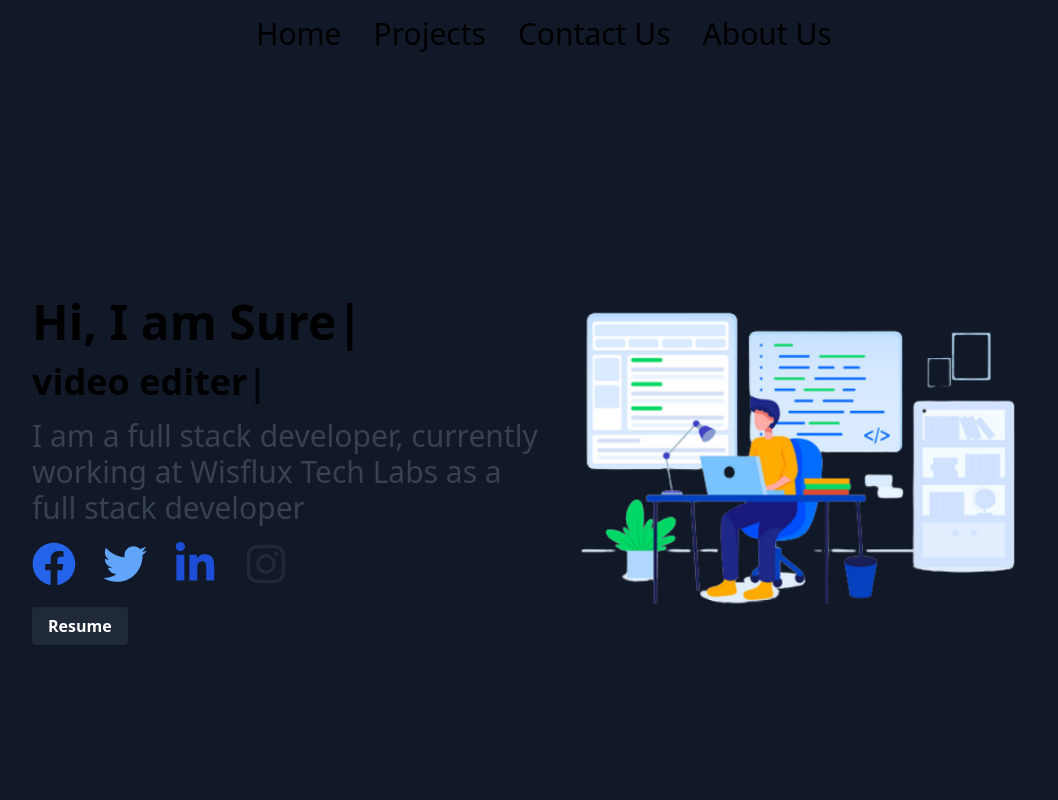
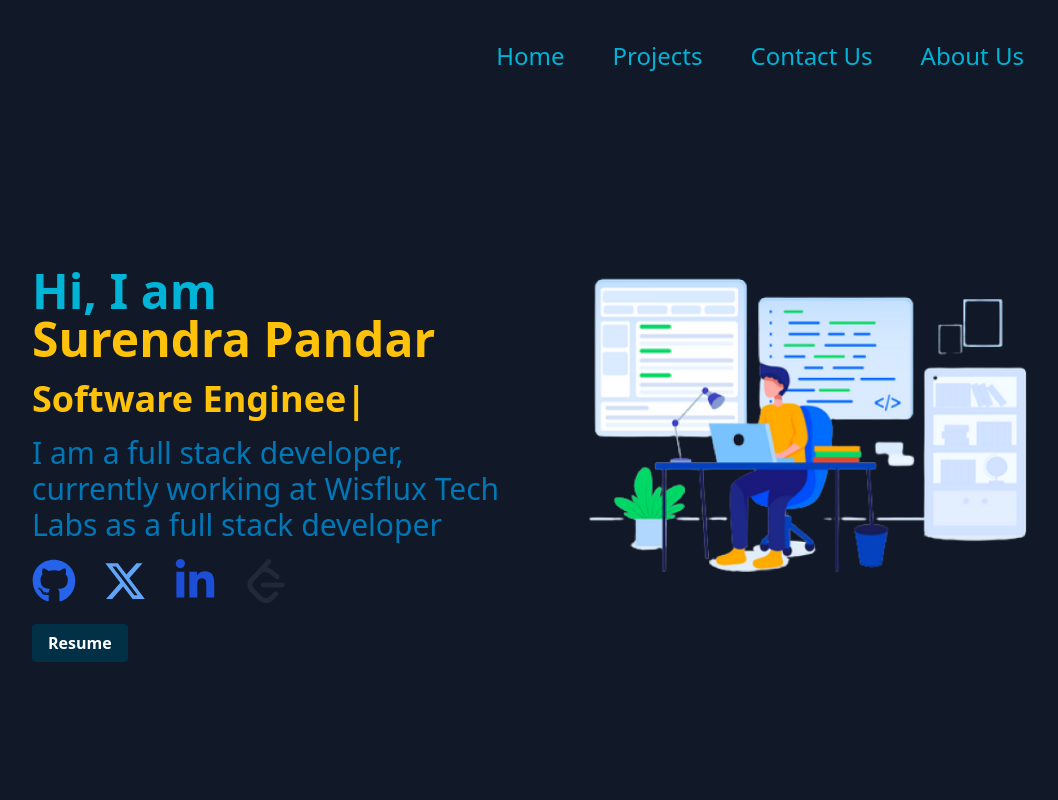
Before and after one commit to jinilptl/portfolio, a React (Vite) app: page / in a window 1280 px wide. Shown: the top 800 px of the page, without its empty margins (96-1154 px from the left). Built offline with nearby package versions, Linux system fonts and the light colour scheme.

Commit message:
changing website theme

```diff
--- a/package.json
+++ b/package.json
@@ -15,6 +15,7 @@
     "react": "^18.3.1",
     "react-dom": "^18.3.1",
     "react-icons": "^5.2.1",
+    "styled-components": "^6.1.12",
     "typed.js": "^2.1.0"
   },
   "devDependencies": {
--- a/src/App.jsx
+++ b/src/App.jsx
@@ -21,7 +21,7 @@ function App() {
 }, []);
 
   return (
-    <div className='contaiiner overflow-hidden'>
+    <div className='contaiiner overflow-hidden '>
      <HomePage></HomePage>
      <AboutPage></AboutPage>
      <Educationpage></Educationpage>
--- a/src/components/Homemain.jsx
+++ b/src/components/Homemain.jsx
@@ -6,56 +6,48 @@ import myimage from "./../../src/image.png";
 import AOS from 'aos';
 import 'aos/dist/aos.css';
 
-
 const Homemain = () => {
   useEffect(() => {
     AOS.init();
-}, []);
-  const typedElement1 = useRef(null);
+  }, []);
+
   const typedElement2 = useRef(null);
 
   useEffect(() => {
-    const options = {
-      strings: ["Hi, I am Surendra Pandar"],
-      typeSpeed: 50,
-      backSpeed: 50,
+    const options2 = {
+      strings: ["Full Stack Developer", "Software Engineer", "Teacher by passion"],
+      typeSpeed: 100,
+      backSpeed: 60,
       loop: true,
     };
 
-    const options2 = {
-        strings: ["Full Stack Developer","web designer","video editer","teacher"],
-        typeSpeed: 50,
-        backSpeed: 50,
-        loop: true,
-      };
-
-    const typed1 = new Typed(typedElement1.current, options);
     const typed2 = new Typed(typedElement2.current, options2);
 
     return () => {
-        typed1.destroy();
-        typed2.destroy();
-      };
+      typed2.destroy();
+    };
   }, []);
 
   return (
-    <div id="home" data-aos="fade-down"
-    data-aos-easing="linear"
-    data-aos-duration="2500">
-      <div className="flex md:flex-row md:p-4 min-h-screen md:ml-16 md:mr-16 flex-col items-center" >
-        <div className="leftbox md:w-1/2 w-[80%] md:pt-4 md:pb-4 md:pl-4 flex flex-col md:justify-center items-start space-y-4 md:mt-0 mt-10 h-auto">
+    <div id="home" data-aos="fade-down" data-aos-easing="linear" data-aos-duration="2500">
+      <div className="flex md:flex-row md:p-4 min-h-screen md:ml-16 md:mr-16 flex-col items-center  ">
+        <div className="leftbox md:w-1/2 w-[80%] md:pt-4 md:pb-4 md:pl-4 flex flex-col md:justify-center items-start space-y-4 md:mt-[-70px] mt-10 h-auto">
           <div className="md:w-full">
-            <h1 className="md:text-5xl text-3xl font-bold" data-aos="fade-up">
-              <span ref={typedElement1}></span>
+            <h1 className="md:text-5xl text-2xl font-bold" data-aos="fade-up">
+              <span>
+               <span className=" text-[#00b4d8]">Hi, I am</span>  <span className="animated-text">Surendra Pandar</span>
+              </span>
             </h1>
           </div>
           <div className="">
-            <h2 className="md:text-4xl text-2xl font-semibold">
-            <span ref={typedElement2}></span>
+            <h2 className="md:text-4xl text-xl font-semibold animated-text">
+              <span ref={typedElement2}></span>
             </h2>
           </div>
           <div className="">
-            <p className="md:text-3xl text-xl text-gray-700" data-aos="fade-up">I am a full stack developer, currently working at Wisflux Tech Labs as a full stack developer</p>
+            <p className="md:text-3xl text-md text-[#0077b6]" data-aos="fade-up">
+              I am a full stack developer, currently working at Wisflux Tech Labs as a full stack developer
+            </p>
           </div>
           <div className="flex w-[85%] md:pb-0 pb-3">
             <Allicon />
@@ -64,10 +56,43 @@ const Homemain = () => {
             <Primarybtn />
           </div>
         </div>
-        <div className="rightbox md:w-1/2 flex justify-center md:mt-0 mt-5">
-          <img src={myimage} alt="Profile" className="" />
+        <div className="rightbox md:w-1/2 flex justify-center md:mt-[-120px] mt-5 lg:ml-10 ">
+          <img src={myimage} alt="Profile" className="animated-image" />
         </div>
       </div>
+
+      {/* Custom CSS */}
+      <style jsx>{`
+        @keyframes colorChange {
+          0% { color: #ff6b6b; }
+          25% { color: #ffcc00; }
+          50% { color: #00bfff; }
+          75% { color: #ff6347; }
+          100% { color: #ff6b6b; }
+        }
+
+        .animated-text {
+          display: inline-block;
+          animation: colorChange 6s infinite;
+        }
+
+        @keyframes scaleUp {
+          0% { transform: scale(1); }
+          50% { transform: scale(1.05); }
+          100% { transform: scale(1); }
+        }
+
+        .animated-image {
+          transition: transform 0.3s ease, box-shadow 0.3s ease;
+          animation: scaleUp 5s infinite;
+        }
+
+        .animated-image:hover {
+          transform: scale(1.1);
+          box-shadow: 0 10px 20px rgba(0, 128, 128, 0.5);
+          border-radius:20px
+        }
+      `}</style>
     </div>
   );
 };
--- a/src/components/icon.jsx
+++ b/src/components/icon.jsx
@@ -1,25 +1,26 @@
-import { FaFacebook, FaTwitter, FaLinkedinIn, FaInstagram  } from 'react-icons/fa';
+import { FaGithub, FaXTwitter, FaLinkedinIn } from 'react-icons/fa6';
+import { SiLeetcode } from 'react-icons/si';
 
 let Allicon=()=>{
     return(
 
 
         <div className='mb-3 flex w-64 h-auto justify-between align-middle'>
-        <a href="https://facebook.com" target="_blank" rel="noopener noreferrer">
-                <FaFacebook className="text-blue-600 hover:text-blue-800 md:size-11 size-9" />
+        <a href="https://github.com" target="_blank" rel="noopener noreferrer">
+                <FaGithub className="text-blue-600 hover:text-[#cdb4db] md:size-11 size-9" />
 
             </a>
 
             <a href="https://twitter.com" target="_blank" rel="noopener noreferrer">
-                <FaTwitter className="text-blue-400 hover:text-blue-600 md:size-11 size-9" />
+                <FaXTwitter className="text-blue-400 hover:text-[#cdb4db] md:size-11 size-9" />
 
             </a>
             <a href="https://linkedin.com" target="_blank" rel="noopener noreferrer">
-                <FaLinkedinIn className="text-blue-700 hover:text-blue-900 md:size-11 size-9" />
+                <FaLinkedinIn className="text-blue-700 hover:text-[#cdb4db] md:size-11 size-9" />
 
             </a>
-            <a href="https://instagram.com" target="_blank" rel="noopener noreferrer">
-                <FaInstagram  className="text-gray-800 hover:text-gray-900 md:size-11 size-9" />
+            <a href="https://leetcode.com" target="_blank" rel="noopener noreferrer">
+                <SiLeetcode  className="text-gray-800 hover:text-[#cdb4db] md:size-11 size-9" />
 
             </a>
 
--- a/src/components/navbaar.jsx
+++ b/src/components/navbaar.jsx
@@ -1,13 +1,12 @@
-import React, { useState,useEffect } from 'react';
-
+import React, { useState, useEffect } from 'react';
 import AOS from 'aos';
 import 'aos/dist/aos.css';
-
 
 const Navbaar = () => {
   useEffect(() => {
     AOS.init();
   }, []);
+
   const [isOpen, setIsOpen] = useState(false);
 
   const toggleMenu = () => {
@@ -16,38 +15,73 @@ const Navbaar = () => {
 
   return (
     <div>
-      <nav className="p-2 md:mt-0 mt-3 " data-aos="fade-down"
-     data-aos-easing="linear"
-     data-aos-duration="1500">
+      <nav className="p-2 md:mt-0 mt-3" data-aos="fade-down" data-aos-easing="linear" data-aos-duration="1500">
         <div className="container mx-auto">
-          <div className="flex md:justify-between justify-end items-center lg:flex lg:justify-center">
-            <div className="text-black text-md md:text-3xl hidden md:flex">
-              <a href="#home" className="block md:inline-block md:px-4 md:py-2">Home</a>
-              <a href="#projects" className="block md:inline-block md:px-4 md:py-2">Projects</a>
-              <a href="#contact" className="block md:inline-block md:px-4 md:py-2">Contact Us</a>
-              <a href="#about" className="block md:inline-block md:px-4 md:py-2">About Us</a>
+          <div className="flex md:justify-between justify-end items-center lg:flex lg:justify-end lg:mr-24">
+            <div className="text-[#00b4d8] text-md md:text-2xl hidden md:flex md:pt-4">
+              <a href="#home" className="nav-link block md:inline-block md:px-4 md:py-2">Home</a>
+              <a href="#projects" className="nav-link block md:inline-block md:px-4 md:py-2">Projects</a>
+              <a href="#contact" className="nav-link block md:inline-block md:px-4 md:py-2">Contact Us</a>
+              <a href="#about" className="nav-link block md:inline-block md:px-4 md:py-2">About Us</a>
             </div>
             <div className="block lg:hidden">
               <button
                 onClick={toggleMenu}
                 className="text-black focus:outline-none"
               >
-                <svg className="w-6 h-6" fill="none" stroke="currentColor" viewBox="0 0 24 24" xmlns="http://www.w3.org/2000/svg">
+                <svg className="w-6 h-6 text-white" fill="none" stroke="currentColor" viewBox="0 0 24 24" xmlns="http://www.w3.org/2000/svg">
                   <path strokeLinecap="round" strokeLinejoin="round" strokeWidth="2" d={isOpen ? "M6 18L18 6M6 6l12 12" : "M4 6h16M4 12h16M4 18h16"}></path>
                 </svg>
               </button>
             </div>
           </div>
           {isOpen && (
-            <div className="mt-2 lg:hidden flex flex-col items-end">
-              <a href="#home" className="block text-black text-md py-2">Home</a>
-              <a href="#projects" className="block text-black text-md py-2">Projects</a>
-              <a href="#contact" className="block text-black text-md py-2">Contact Us</a>
-              <a href="#about" className="block text-black text-md py-2">About Us</a>
+            <div className="mt-2 lg:hidden flex flex-col items-end ">
+              <a href="#home" className="nav-link block text-[#00b4d8] text-md py-2">Home</a>
+              <a href="#projects" className="nav-link block text-[#00b4d8] text-md py-2">Projects</a>
+              <a href="#contact" className="nav-link block text-[#00b4d8] text-md py-2">Contact Us</a>
+              <a href="#about" className="nav-link block text-[#00b4d8] text-md py-2">About Us</a>
             </div>
           )}
         </div>
       </nav>
+
+      {/* Custom CSS */}
+      <style jsx>{`
+        .nav-link {
+          position: relative;
+          display: inline-block;
+          padding: 0.5rem 1rem;
+          margin: 0.5rem;
+          border: 2px solid transperent;
+          border-radius: 9999px; /* Rounded corners */
+          overflow: hidden;
+          transition: color 0.3s ease-in-out;
+        }
+
+        .nav-link::before {
+          content: '';
+          position: absolute;
+          bottom: 0;
+          left: 0;
+          width: 100%;
+          height: 0%;
+          background-image: radial-gradient( circle 1292px at -13.6% 51.7%,  rgba(0,56,68,1) 0%, rgba(163,217,185,1) 51.5%, rgba(255,252,247,1) 88.6% );
+
+
+          z-index: -1;
+          transition: height 0.3s ease-in-out;
+        }
+
+        .nav-link:hover::before {
+          height: 100%;
+        }
+
+        .nav-link:hover {
+           /* Change this color to your preference */
+          color: white; /* Change this color to your preference */
+        }
+      `}</style>
     </div>
   );
 };
--- a/src/components/primarybtn.jsx
+++ b/src/components/primarybtn.jsx
@@ -1,15 +1,13 @@
+import React from 'react';
 
-let Primarybtn=()=>{
-
-    return(
-        <div>
-<a class="bg-gray-800 text-white font-bold py-2 px-4 rounded hover:bg-gray-700">
-    Resume
-</a>
-
-
-        </div>
-    )
+const Primarybtn = () => {
+  return (
+    <div>
+      <a className="bg-[#023047] text-white font-bold py-2 px-4 rounded transition duration-300 ease-in-out hover:bg-[#0433496e] hover:scale-105">
+        Resume
+      </a>
+    </div>
+  );
 }
 
 export default Primarybtn;
```
Also changed, not shown: 1 other file (tests, documents, lock files or other folders).
